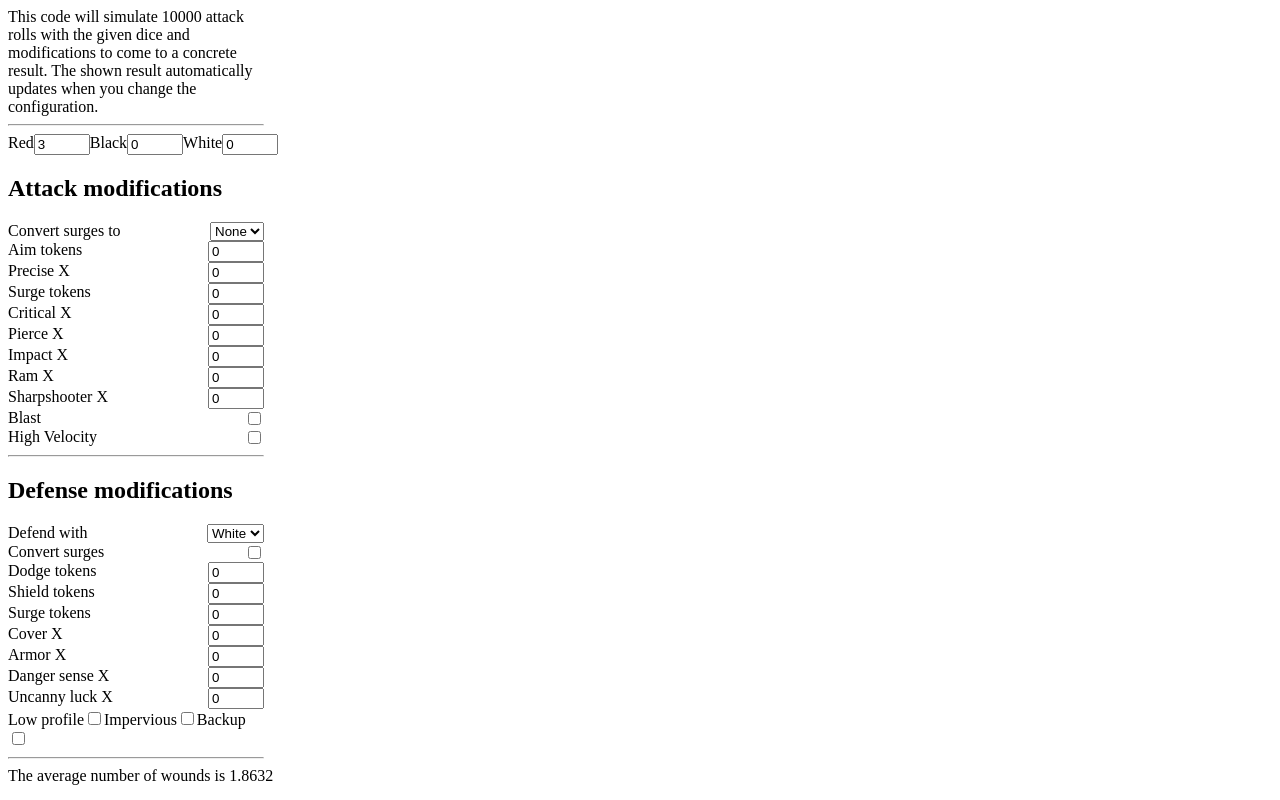
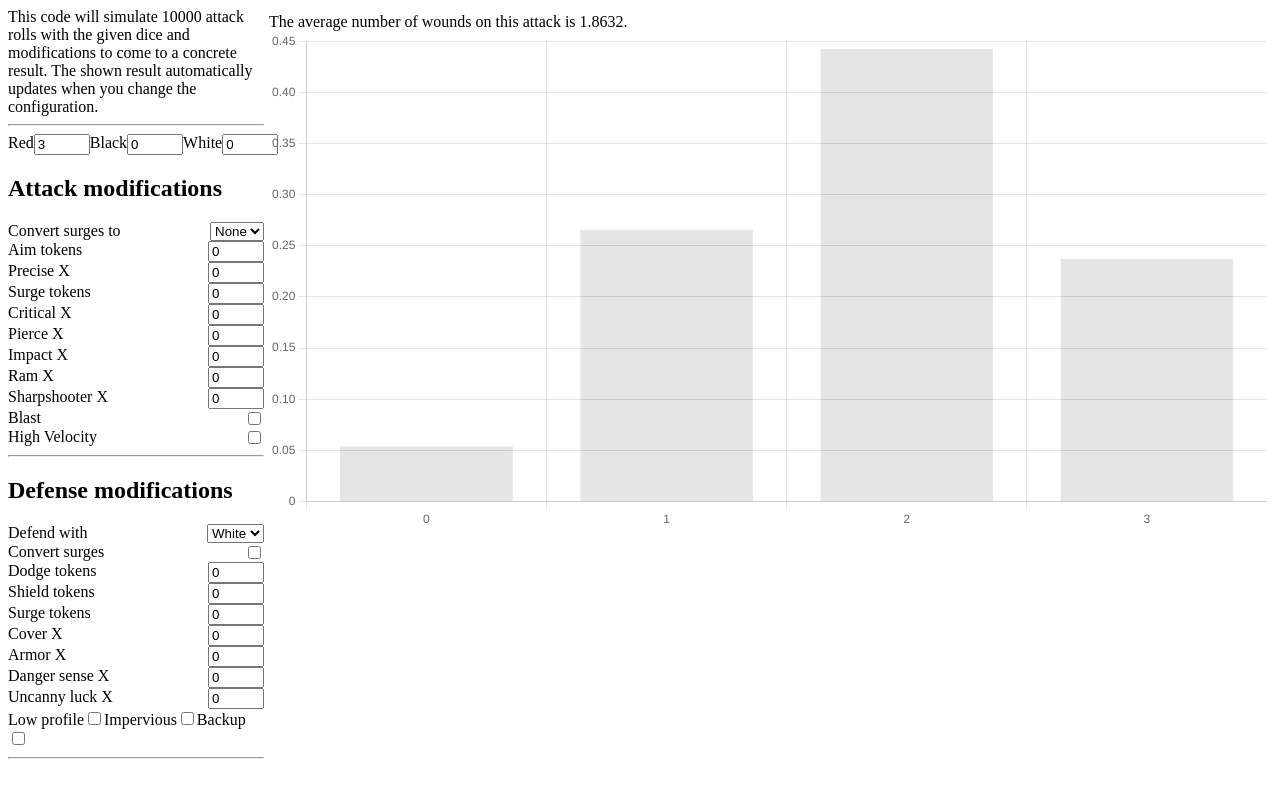
Before and after one commit to Borrelhapje/legion-roller, a React (Vite) app: page / in a window 1280 px wide. Built offline with nearby package versions, Linux system fonts and the light colour scheme.

Commit message:
Add histogram of results

```diff
--- a/package.json
+++ b/package.json
@@ -21,7 +21,9 @@
     "vite": "^5.3.4"
   },
   "dependencies": {
+    "chart.js": "^4.4.4",
     "react": "^18.2.0",
+    "react-chartjs-2": "^5.2.0",
     "react-dom": "^18.2.0"
   }
 }
--- a/src/index.tsx
+++ b/src/index.tsx
@@ -1,13 +1,13 @@
-import { StrictMode, startTransition, useEffect, useId, useMemo, useState } from 'react';
+import { useEffect, useId, useMemo, useState } from 'react';
 import { createRoot } from 'react-dom/client';
 import styles from "./style.module.css";
+import { Bar } from 'react-chartjs-2';
+import { BarController, BarElement, CategoryScale, Chart, LinearScale } from 'chart.js';
+Chart.register(LinearScale, CategoryScale, BarController, BarElement);
 
 const div = document.createElement('div');
 document.body.appendChild(div);
 createRoot(div).render(<App />);
-
-
-
 
 interface AtkRoll {
     miss: number,
@@ -411,10 +411,23 @@ const R: (limit: number) => number = (l) => {
     return n;
 };
 
+interface Summary {
+    average: number,
+    spread: number[];
+}
+
 const summarize = (r: number[]) => {
     const total = r.reduce((prev, current) => prev + current, 0);
     const average = total / (Math.max(r.length, 1));
-    return average;
+    const max = Math.max(...r);
+    const spread: number[] = [];
+    for (let i = 0; i <= max; i++) {
+        spread.push(0);
+    }
+    for (const roll of r) {
+        spread[roll]++;
+    }
+    return { average: average, spread: spread };
 };
 
 interface RollConfig {
@@ -485,7 +498,7 @@ function App() {
         setResult(results);
     }, [config]);
     const summarized = useMemo(() => summarize(result), [result]);
-    return <div>
+    return <div style={{display: 'flex', flexDirection: "row"}}>
         <div className={styles.config}>
             <div>This code will simulate 10000 attack rolls with the given dice and modifications to come to a concrete result. The shown result automatically updates when you change the configuration.</div>
             <hr></hr>
@@ -566,11 +579,20 @@ function App() {
             </div>
             <hr></hr>
         </div>
-        <div className="results">
-           The average number of wounds is {summarized}
+        <div className={styles.results}>
+            The average number of wounds on this attack is {summarized.average}.
+            <Bar data={{labels: summarized.spread.map((_, i) => `${i}`),
+                datasets: [{
+                    label: '# of Wounds',
+                    data: summarized.spread.map(i => i / result.length),
+                    borderWidth: 1
+                }]}}
+                options={{scales: {y: {beginAtZero: true}}}} />
         </div>
     </div>;
 };
+
+//add the spread of results
 
 const NumInput = ({ v, setV, label }: { v: number, setV: (v: number) => void, label: string }) => {
     const id = useId();
--- a/src/style.module.css
+++ b/src/style.module.css
@@ -7,3 +7,8 @@
 .config {
     max-width: 20vw;
 }
+
+.results {
+    width: 80vw;
+    padding: 5px;
+}
```
Also changed, not shown: 1 other file (tests, documents, lock files or other folders).
